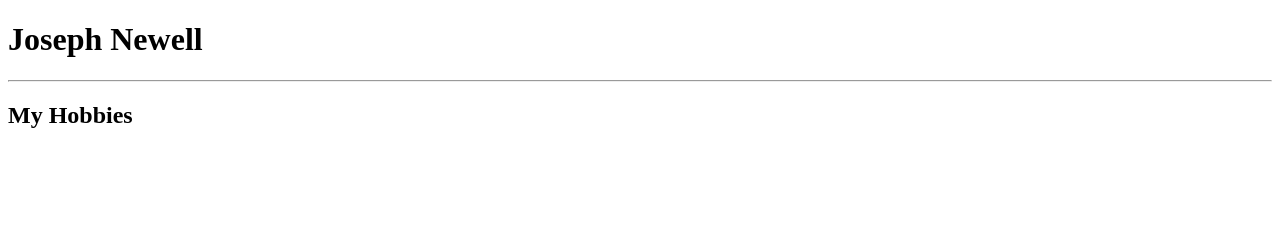
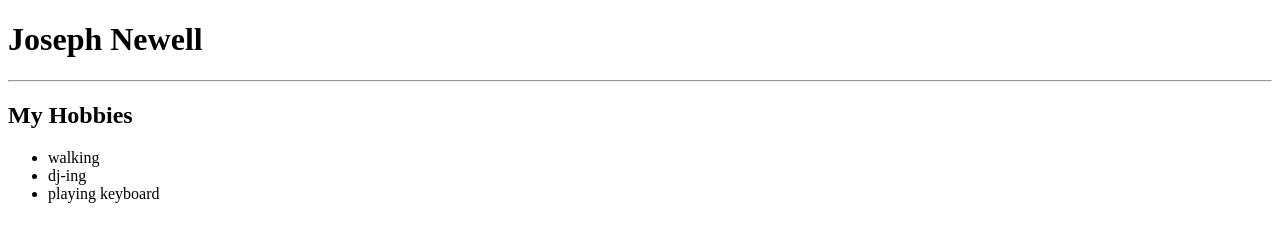
Before and after one commit to Smootropic/Just_Joe, a plain HTML site: page Index.html in a window 1280 px wide. Drawn offline with Linux system fonts and the light colour scheme.

Commit message:
Unordered list of hobbies added to About Me page

```diff
--- a/Index.html
+++ b/Index.html
@@ -9,6 +9,10 @@
     <h1>Joseph Newell</h1>
     <hr />
     <h2>My Hobbies</h2>
-
+    <ul>
+        <li>walking</li>
+        <li>dj-ing</li>
+        <li>playing keyboard</li>
+    </ul>
 </body>
 </html>
```
Also changed, not shown: 1 other file.
